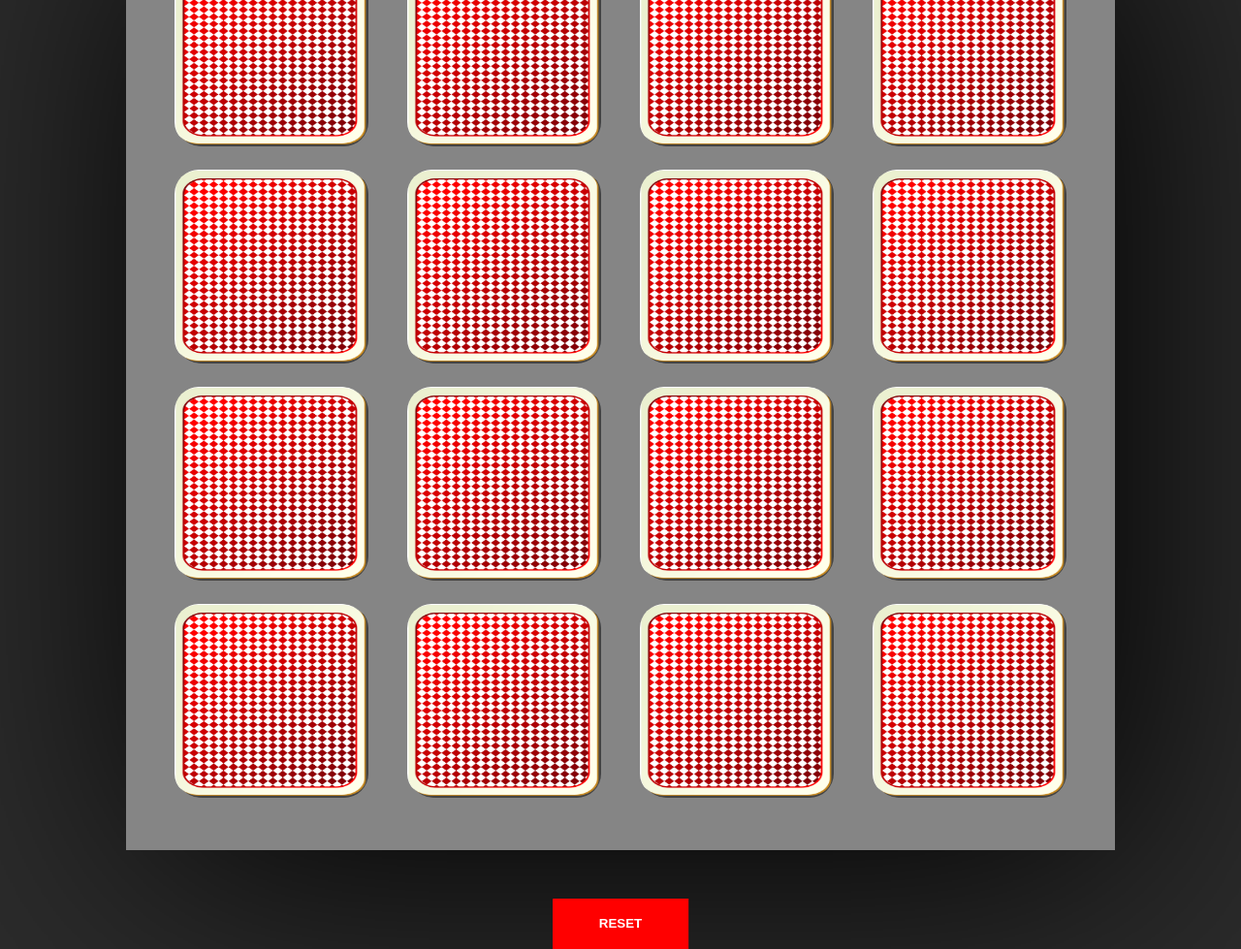
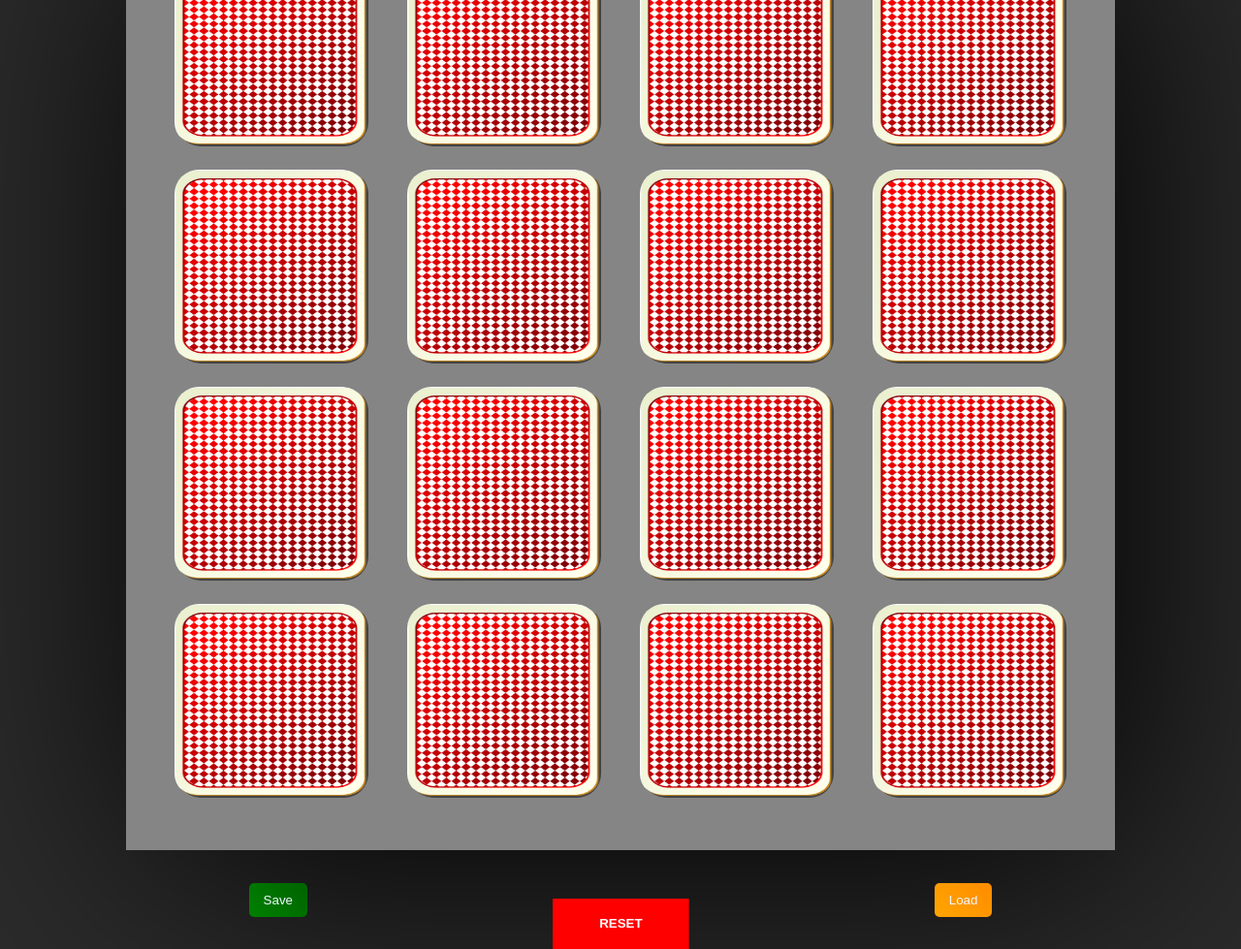
Before and after one commit to FelixvL/lutsenkaartenapp, a plain HTML site: page index.html in a window 1280 px wide. Shown: the whole page at 97% size. Drawn offline with Linux system fonts and the light colour scheme.

Commit message:
localStorage - nog niet helemaal werkend

```diff
--- a/index.html
+++ b/index.html
@@ -154,9 +154,13 @@
             </div>
         </div>
 
-        <button class="reset" id="reset" onclick="location.reload();">
-            Reset
-        </button>
+        <div class="btn-container">
+            <button class="button-save" onclick="saveGameState()">Save</button>
+            <button class="reset" id="reset" onclick="location.reload();">
+                Reset
+            </button>
+            <button class="button-load" onclick="loadGameState()">Load</button>
+        </div>
         <script src="script.js"></script>
     </body>
 </html>
--- a/script.js
+++ b/script.js
@@ -32,21 +32,25 @@ function startfunctie() {
     shuffle(kaarten);
 }
 
-// autdo functie - werkt (plaats deze in de bestaandeb if statement)
-function playAudio1() {
-    let audio1 = new Audio("geluiden/retrogame-winnen.mp3");
-    audio1.play();
-}
-
-function playAudio2() {
-    let audio = new Audio("geluiden/retrogame-verliezen.wav");
+// de geluidsfragmenten
+playAudio("gewonnen");
+playAudio("retrogame-winnen.mp3");
+playAudio("retrogame-veriezen.wav");
+// functie met parameter voor geluidfragmenten
+function playAudio(fragment) {
+    let audio = new Audio("geluiden/" + fragment);
     audio.play();
 }
 
-function playAudio3() {
-    let audio = new Audio("geluiden/gewonnen.wav");
-    audio.play();
-}
+// function playAudio2() {
+//     let audio = new Audio("geluiden/");
+//     audio.play();
+// }
+
+// function playAudio3() {
+//     let audio = new Audio("geluiden/gewonnen.wav");
+//     audio.play();
+// }
 
 // Verander de afbeelding van de omgedraaide kaart
 function draaikaartom(kaartnr, plaatje) {
@@ -61,8 +65,7 @@ function draaikaartom(kaartnr, plaatje) {
             omgedraaid[vorigeindex] = 1;
             omgedraaid[kaartnr] = 1;
             document.getElementById("klikOnthouden").innerHTML = klik;
-            // geluidseffect afspelen
-            playAudio1();
+            playAudio("retrogame-winnen.mp3"); // hier geluidseffect afspelen
         } else {
             // Als de kaarten niet overeenkomen, draai ze terug
             setTimeout(function () {
@@ -70,8 +73,8 @@ function draaikaartom(kaartnr, plaatje) {
                     "afbeeldingen/achterkant.jpg";
                 document.getElementById(`kaart${kaartnr + 1}`).src =
                     "afbeeldingen/achterkant.jpg";
-                playAudio2();
-                // hier onthoudt ik de klik!
+                playAudio("retrogame-verliezen.wav"); // hier geluidsfragment afspelen
+                // hier klik bijhouden
                 document.getElementById("klikOnthouden").innerHTML = klik;
             }, 1500);
         }
@@ -87,7 +90,7 @@ function allesOmgedraaid() {
             return waarde === 1;
         })
     ) {
-        playAudio3(); // Roep de functie aan om het geluid af te spelen
+        playAudio("gewonnen.wav"); // hier geluidseffect afspelen
     }
 }
 
@@ -96,5 +99,22 @@ function klikOnthouden() {
     klik += 1 / 2;
 }
 
-// Start het spel wanneer de pagina wordt geladen
+// Sla het spel op in localStorage - alle variabelen bij elkaar, zijn de gamestate
+function saveGameState() {
+    localStorage.setItem("saveKliks", aantalkeergeklikt);
+    localStorage.setItem("kaartgedraait", JSON.stringify(omgedraaid));
+    localStorage.setItem("kaartVorigeIndex", vorigeindex);
+    localStorage.setItem("kaartNr", JSON.stringify(kaarten));
+    localStorage.setItem("klikTeller", klik);
+}
+
+// // het spel laden uit localStorage - ik kom er niet uit!
+function loadGameState() {
+    aantalkeergeklikt = parseInt(localStorage.getItem("saveKliks"));
+    omgedraaid = JSON.parse(localStorage.getItem("kaartgedraait"));
+    vorigeindex = localStorage.getItem("kaartVorigeIndex");
+    kaarten = JSON.parse(localStorage.getItem("kaartNr"));
+    klik = parseInt(localStorage.getItem("klikTeller"));
+}
+
 window.onload = startfunctie;
--- a/style.css
+++ b/style.css
@@ -17,12 +17,12 @@ body {
 }
 
 .header {
-    display: flex; /* Gebruik Flexbox voor horizontale uitlijning */
-    align-items: center; /* Lijn items verticaal uit */
-    justify-content: space-between; /* Maximaal ruimte tussen de items */
+    display: flex;
+    align-items: center;
+    justify-content: space-between;
     color: aliceblue;
     z-index: 2;
-    padding: 0 20px; /* Optioneel: voeg padding toe om ruimte aan de zijkanten te creëren */
+    padding: 0 20px;
 }
 
 .header div {
@@ -62,6 +62,92 @@ img {
     border-radius: 25px;
 }
 
+/* De buttons */
+.btn-container {
+    display: flex;
+    align-items: center;
+    justify-content: space-around;
+    width: 1020px;
+}
+
+.button-save {
+    padding: 10px 15px;
+    color: aliceblue;
+    background-color: green;
+    border: none;
+    border-radius: 5px;
+    cursor: pointer;
+    transition: transform 0.3s ease, background-color 0.3s ease,
+        box-shadow 0.3s ease, color 0.3s ease;
+    background-image: linear-gradient(45deg, green, darkgreen);
+    position: relative;
+    overflow: hidden;
+}
+
+.button-save::before {
+    content: "";
+    position: absolute;
+    top: 50%;
+    left: 50%;
+    width: 300%;
+    height: 300%;
+    background-color: rgba(255, 255, 255, 0.3);
+    transform: translate(-50%, -50%) rotate(45deg);
+    transition: all 0.4s ease;
+    border-radius: 50%;
+    opacity: 0;
+}
+
+.button-save:hover {
+    background-image: linear-gradient(45deg, darkgreen, limegreen);
+    transform: scale(1.1) rotate(-1deg);
+    box-shadow: 0 8px 15px rgba(0, 128, 0, 0.5);
+}
+
+.button-save:hover::before {
+    opacity: 1;
+    transform: translate(-50%, -50%) rotate(45deg) scale(1);
+}
+
+.button-load {
+    padding: 10px 15px;
+    color: aliceblue;
+    background-color: orange;
+    border: none;
+    border-radius: 5px;
+    cursor: pointer;
+    transition: transform 0.3s ease, background-color 0.3s ease,
+        box-shadow 0.3s ease, color 0.3s ease;
+    background-image: linear-gradient(45deg, orange, darkorange);
+    position: relative;
+    overflow: hidden;
+}
+
+.button-load::before {
+    content: "";
+    position: absolute;
+    top: 50%;
+    left: 50%;
+    width: 300%;
+    height: 300%;
+    background-color: rgba(255, 255, 255, 0.3);
+    transform: translate(-50%, -50%) rotate(45deg);
+    transition: all 0.4s ease;
+    border-radius: 50%;
+    opacity: 0;
+}
+
+.button-load:hover {
+    background-image: linear-gradient(45deg, darkorange, orangered);
+    transform: scale(1.1) rotate(-1deg);
+    box-shadow: 0 8px 15px rgba(255, 140, 0, 0.5);
+}
+
+.button-load:hover::before {
+    opacity: 1;
+    transform: translate(-50%, -50%) rotate(45deg) scale(1);
+}
+
 /* de reset button */
 
 .reset {
@@ -81,14 +167,12 @@ img {
 
 .reset {
     -webkit-tap-highlight-color: transparent;
-    -webkit-appearance: button;
     background-image: none;
     color: #ffffff;
     cursor: pointer;
     font-weight: 900;
     line-height: 1.5;
     margin: 0;
-    -webkit-mask-image: -webkit-radial-gradient(#ff0000, #ff0000);
     padding: 0;
     text-transform: uppercase;
 }
@@ -100,14 +184,12 @@ img {
 }
 .reset svg {
     display: block;
-    vertical-align: middle;
 }
 .reset [hidden] {
     display: none;
 }
 .reset {
     background: none;
-    -webkit-mask-image: none;
     padding: 1rem 3rem;
     position: relative;
 }
```
Also changed, not shown: felixeditie.html (+63 -0 lines), ontwikkel_strategie.txt.
